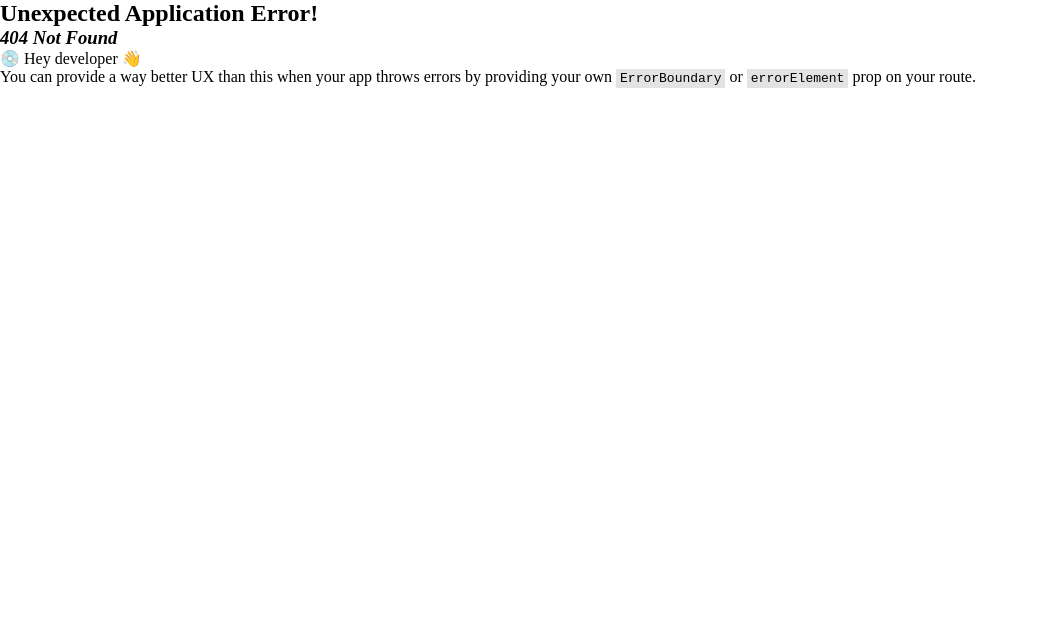
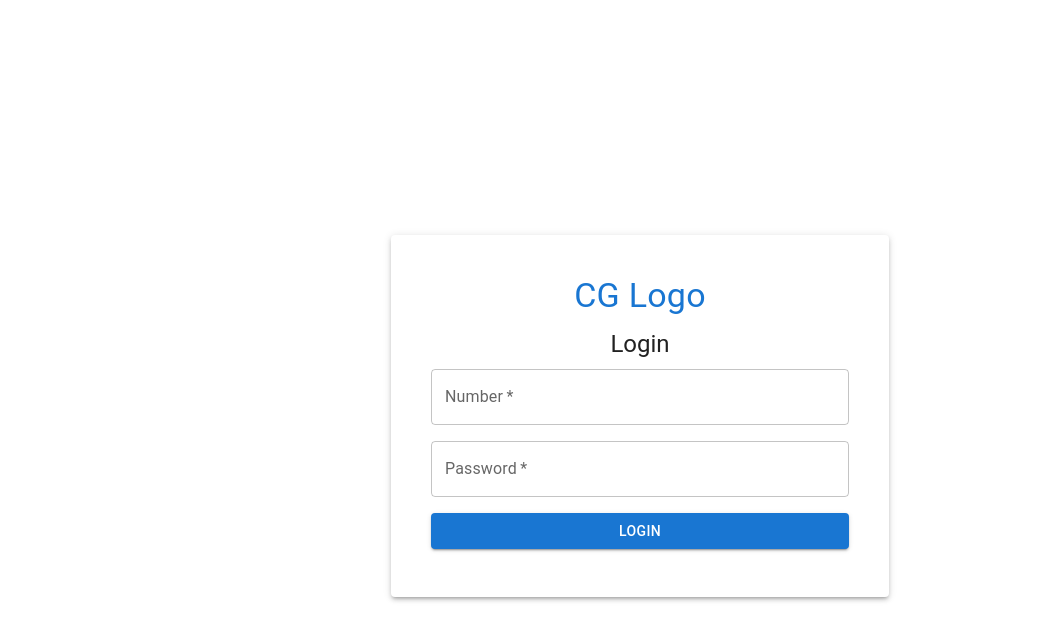
Before and after one commit to nazmulhasannasim333/p-backend, a React (Vite) app: page /login in a window 1280 px wide. Before the commit this address had no page. Shown: the top 640 px of the page, without its empty margins (0-1038 px from the left). Built offline with nearby package versions, Linux system fonts and the light colour scheme.

Commit message:
add login system

```diff
--- a/src/App.jsx
+++ b/src/App.jsx
@@ -1,10 +1,11 @@
 import MainLayout from './components/layout/MainLayout';
+import PrivateRoute from './routes/PrivateRoutes';
 
 const App = () => {
   return (
-    <div>
+    <PrivateRoute>
       <MainLayout />
-    </div>
+    </PrivateRoute>
   );
 };
 
--- a/src/components/layout/MainLayout.jsx
+++ b/src/components/layout/MainLayout.jsx
@@ -31,6 +31,8 @@ import {
   Logout as LogoutIcon,
 } from "@mui/icons-material";
 import ManageAccountsIcon from '@mui/icons-material/ManageAccounts';
+import { useDispatch, useSelector } from "react-redux";
+import { logout, selectCurrentUser } from "../../redux/features/auth/authSlice";
 
 
 
@@ -116,6 +118,8 @@ const MainLayout = () => {
   const [open, setOpen] = React.useState(true);
   const [anchorElUser, setAnchorElUser] = useState(null);
   const navigate = useNavigate()
+  const user = useSelector(selectCurrentUser);
+  const dispatch = useDispatch();
 
   const handleDrawerOpen = () => {
     setOpen(true);
@@ -132,6 +136,12 @@ const MainLayout = () => {
   };
   const handleCloseUserMenu = () => {
     setAnchorElUser(null);
+  };
+
+
+  const handleLogout = () => {
+    dispatch(logout());
+    navigate("/login");
   };
 
 
@@ -197,7 +207,7 @@ const MainLayout = () => {
                           fontWeight: "600",
                         }}
                       >
-                        {"Nasim"}
+                        {user?.name}
                       </Typography>
                       <Typography
                         variant="body2"
@@ -206,7 +216,7 @@ const MainLayout = () => {
                           fontWeight: "300",
                         }}
                       >
-                        {"nasim@Gmail.com"}
+                        {user?.email}
                       </Typography>
                     </Box>
                   </Stack>
@@ -234,9 +244,20 @@ const MainLayout = () => {
                 <ManageAccountsIcon sx={{ fontSize: 20, mr: "7px" }} /> Profile
               </MenuItem>
               <Divider />
-              <MenuItem>
-                <LogoutIcon sx={{ fontSize: 20, mr: "7px" }} /> Logout
-              </MenuItem>
+              {
+                user ? <MenuItem onClick={handleLogout}>
+                  <LogoutIcon sx={{ fontSize: 20, mr: "7px" }} />
+                  Logout
+                </MenuItem>
+                 :
+                <MenuItem onClick={() => {
+                  handleCloseUserMenu();
+                  navigate(`/login`);
+                }}>
+                  <LogoutIcon sx={{ fontSize: 20, mr: "7px" }} />
+                  Login
+                </MenuItem>
+              }
             </Menu>
                 </Box>
               </Box>
--- a/src/main.jsx
+++ b/src/main.jsx
@@ -4,14 +4,17 @@ import "./index.css"
 import { RouterProvider } from 'react-router-dom'
 import router from './routes/routes.jsx'
 import { Provider } from 'react-redux'
-import { store } from './redux/store.js'
+import { persistor, store } from './redux/store.js'
 import { Toaster } from 'sonner'
+import { PersistGate } from "redux-persist/integration/react";
 
 ReactDOM.createRoot(document.getElementById('root')).render(
   <React.StrictMode>
-        <Provider store={store}>
+       <Provider store={store}>
+        <PersistGate loading={null} persistor={persistor}>
           <RouterProvider router={router} />
-          <Toaster richColors />
+        </PersistGate>
+        <Toaster richColors />
       </Provider>
   </React.StrictMode>,
 )
--- /dev/null
+++ b/src/pages/Login/Login.jsx
@@ -0,0 +1,117 @@
+import { Box, Typography, TextField, Button, Link, Card, CardContent } from '@mui/material';
+import { useNavigate } from 'react-router-dom';
+import { useForm, Controller } from 'react-hook-form';
+import { useDispatch, useSelector } from 'react-redux';
+import { selectCurrentUser, setUser } from '../../redux/features/auth/authSlice';
+import { useLoginAdminMutation } from '../../redux/features/auth/authApi';
+import { toast } from 'sonner';
+
+const Login = () => {
+    const navigate = useNavigate();
+    const user = useSelector(selectCurrentUser);
+    const { control, handleSubmit } = useForm();
+    const [adminLogin] = useLoginAdminMutation();
+    const dispatch = useDispatch();
+
+    const handleLogoClick = () => {
+        if (user) {
+            navigate('/');
+        } else {
+            navigate('/login');
+        }
+    };
+
+    const onSubmit = async (data) => {
+        const toastId = toast.loading("Logging in...");
+
+        try {
+            const res = await adminLogin(data).unwrap();
+            dispatch(setUser({ user: res?.data }));
+            if (res?.success === true) {
+                toast.success("Login successfully", {
+                    id: toastId,
+                    duration: 2000,
+                });
+                navigate("/");
+            }
+        } catch (error) {
+            toast.error("Failed to login", {
+                id: toastId,
+                duration: 2000,
+            });
+        }
+    };
+
+    return (
+        <Box
+            display="flex"
+            flexDirection="column"
+            justifyContent="center"
+            alignItems="center"
+            minHeight="100vh"
+            padding={2}
+        >
+            <Card sx={{ width: {lg: 450, md: 450}, boxShadow: 3, padding: 3, }}>
+                <CardContent>
+                    <Link
+                        onClick={handleLogoClick}
+                        style={{ cursor: 'pointer', textDecoration: "none", display: 'flex', justifyContent: 'center' }}
+                    >
+                        <Typography variant="h4" color="primary" gutterBottom>
+                            CG Logo
+                        </Typography>
+                    </Link>
+                    <Typography variant="h5" textAlign="center" gutterBottom>
+                        Login
+                    </Typography>
+                    <Box
+                        component="form"
+                        onSubmit={handleSubmit(onSubmit)}
+                        display="flex"
+                        flexDirection="column"
+                        gap={2}
+                    >
+                        <Controller
+                            name="number"
+                            control={control}
+                            defaultValue=""
+                            render={({ field }) => (
+                                <TextField
+                                    {...field}
+                                    label="Number"
+                                    type="number"
+                                    fullWidth
+                                    required
+                                />
+                            )}
+                        />
+                        <Controller
+                            name="password"
+                            control={control}
+                            defaultValue=""
+                            render={({ field }) => (
+                                <TextField
+                                    {...field}
+                                    label="Password"
+                                    type="password"
+                                    fullWidth
+                                    required
+                                />
+                            )}
+                        />
+                        <Button
+                            type="submit"
+                            variant="contained"
+                            color="primary"
+                            fullWidth
+                        >
+                            Login
+                        </Button>
+                    </Box>
+                </CardContent>
+            </Card>
+        </Box>
+    );
+};
+
+export default Login;
--- a/src/redux/api/baseApi.js
+++ b/src/redux/api/baseApi.js
@@ -2,14 +2,14 @@ import { createApi, fetchBaseQuery } from "@reduxjs/toolkit/query/react";
 
 const baseQuery = fetchBaseQuery({
   // baseUrl: "https://cg-storage.site/api",
-  // baseUrl: "http://localhost:1000/api",
-  baseUrl: "https://cg-admin-api.vercel.app/api",
+  baseUrl: "http://localhost:1000/api",
+  // baseUrl: "https://cg-admin-api.vercel.app/api",
   credentials: "include",
 });
 
 export const baseApi = createApi({
   reducerPath: "baseApi",
   baseQuery: baseQuery,
-  tagTypes: ["users", "tasks", "submission", "profileLogs"],
+  tagTypes: ["users", "tasks", "submission", "profileLogs", "admin"],
   endpoints: () => ({}),
 });
--- /dev/null
+++ b/src/redux/features/auth/authApi.js
@@ -0,0 +1,19 @@
+import { baseApi } from "../../api/baseApi";
+
+
+const authApi = baseApi.injectEndpoints({
+  endpoints: (builder) => ({
+    loginAdmin: builder.mutation({
+      query: (data) => {
+        return {
+          url: `/admin/login`,
+          method: "POST",
+          body: data
+        };
+      },
+      invalidatesTags: ["admin"]
+    }),
+  }),
+});
+
+export const {useLoginAdminMutation} = authApi;
--- /dev/null
+++ b/src/redux/features/auth/authSlice.js
@@ -0,0 +1,25 @@
+import { createSlice } from "@reduxjs/toolkit";
+
+const initialState = {
+  user: null,
+};
+
+
+const authSlice = createSlice({
+  name: "auth",
+  initialState,
+  reducers: {
+    setUser: (state, action) => {
+      const { user } = action.payload;
+      (state.user = user)
+    },
+    logout: (state) => {
+      state.user = null;
+    },
+  },
+});
+
+export const { setUser, logout } = authSlice.actions;
+export default authSlice.reducer;
+
+export const selectCurrentUser = (state) => state.auth.user;
--- a/src/redux/store.js
+++ b/src/redux/store.js
@@ -1,10 +1,36 @@
-import { configureStore } from '@reduxjs/toolkit'
-import { baseApi } from './api/baseApi'
+import { configureStore } from "@reduxjs/toolkit";
+import { baseApi } from "./api/baseApi";
+import authReducer from "./features/auth/authSlice";
+import {
+  persistStore,
+  persistReducer,
+  FLUSH,
+  REHYDRATE,
+  PAUSE,
+  PERSIST,
+  PURGE,
+  REGISTER,
+} from "redux-persist";
+import storage from "redux-persist/lib/storage";
+
+const persistsConfig = {
+  key: "auth",
+  storage,
+};
+
+const persistedAuthReducer = persistReducer(persistsConfig, authReducer);
 
 export const store = configureStore({
   reducer: {
     [baseApi.reducerPath]: baseApi.reducer,
+    auth: persistedAuthReducer,
   },
   middleware: (getDefaultMiddleware) =>
-    getDefaultMiddleware().concat(baseApi.middleware),
-})
+    getDefaultMiddleware({
+      serializableCheck: {
+        ignoredActions: [FLUSH, REHYDRATE, PAUSE, PERSIST, PURGE, REGISTER],
+      },
+    }).concat(baseApi.middleware),
+});
+
+export const persistor = persistStore(store);
--- /dev/null
+++ b/src/routes/PrivateRoutes.jsx
@@ -0,0 +1,17 @@
+/* eslint-disable react/prop-types */
+import { Navigate } from "react-router-dom";
+import { useSelector } from "react-redux";
+import { selectCurrentUser } from "../redux/features/auth/authSlice";
+
+const PrivateRoute = ({ children }) => {
+  const user = useSelector(selectCurrentUser);
+
+  if (!user) {
+    return <Navigate to="/login" />;
+  }
+  if (user) {
+    return children;
+  }
+};
+
+export default PrivateRoute;
--- a/src/routes/routes.jsx
+++ b/src/routes/routes.jsx
@@ -4,6 +4,7 @@ import DashboardManagement from "../pages/Dashboard/DashboardManagement";
 import UserManagement from "../pages/Users/UserManagement";
 import TaskManagement from "../pages/Tasks/TaskManagement";
 import SubmissionManagement from "../pages/Submissions/SubmissionManagement";
+import Login from "../pages/Login/Login";
 
 const router = createBrowserRouter([
   {
@@ -34,6 +35,12 @@ const router = createBrowserRouter([
       },
     ]
   },
+  {
+    path: "/login",
+    element: (
+        <Login />
+    ),
+  },
 ]);
 
 export default router;
```
Also changed, not shown: src/components/layout/MobileAppbar.jsx (+11 -1 lines).
